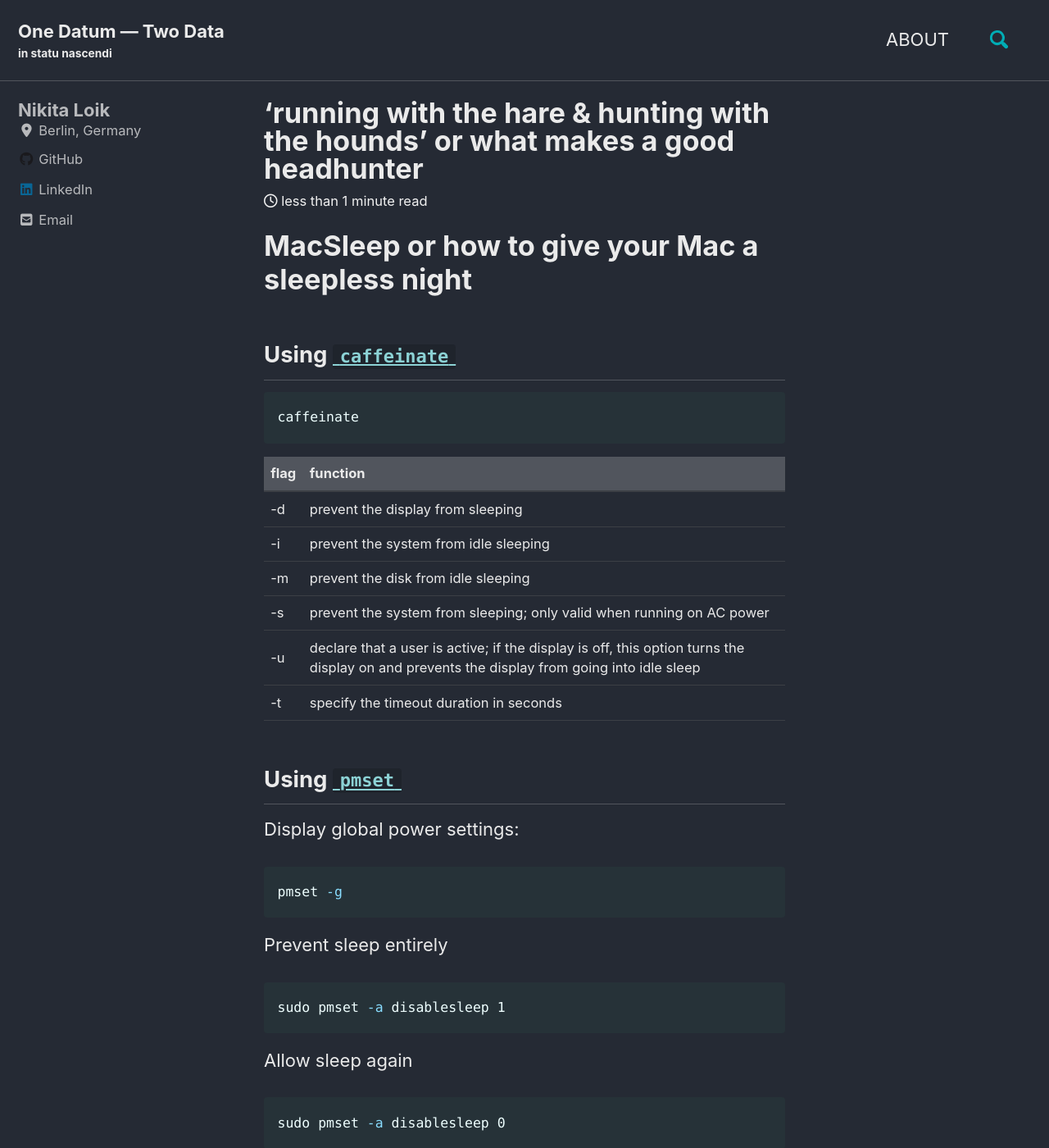
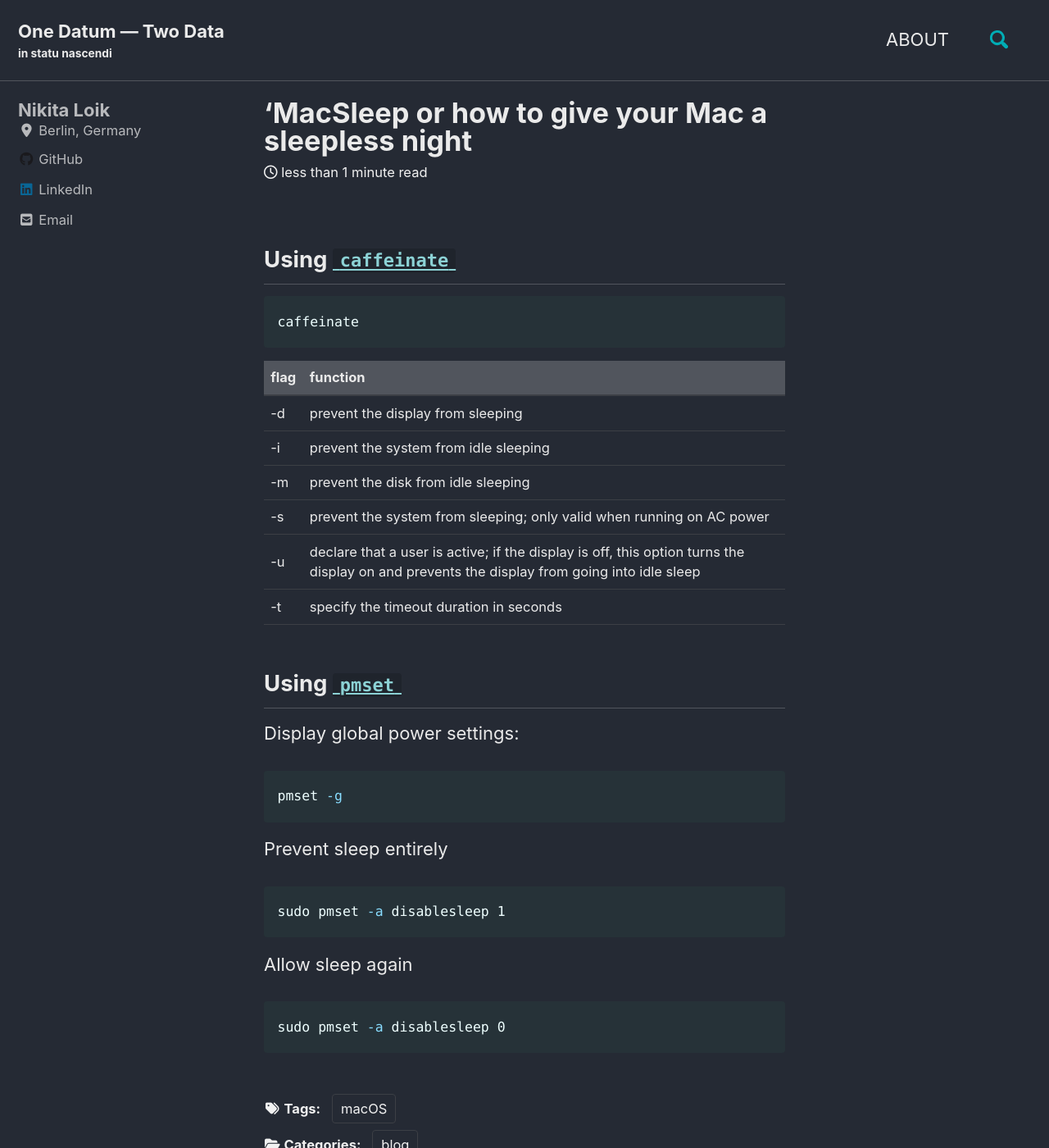
Before and after one commit to nikita-loik/one-datum-two-data, a Jekyll site: the page built from _posts/2021-05-10-mac-sleep.md, in a window 1280 px wide and 1400 px high. Shown: the whole window at 82% size. Built offline with Jekyll 4.4.1, drawn with Linux system fonts in a browser that asks for light colours; cached includes are drawn as plain includes; nearby versions of some CDN libraries; some of the changed text lies outside the part shown.

Commit message:
Fix title

```diff
--- a/_posts/2021-05-10-mac-sleep.md
+++ b/_posts/2021-05-10-mac-sleep.md
@@ -1,6 +1,6 @@
 ---
-title: "'running with the hare & hunting with the hounds' or what makes a good headhunter"
-date: 2021-01-13T00:00:00-00:00
+title: "'MacSleep or how to give your Mac a sleepless night"
+date: 2021-05-10T00:00:00-00:00
 categories:
   - blog
 # toc: true
@@ -9,8 +9,6 @@ categories:
 tags:
   - macOS
 ---
-
-# MacSleep or how to give your Mac a sleepless night
 
 ## Using [`caffeinate`](https://ss64.com/osx/caffeinate.html)
 
```
